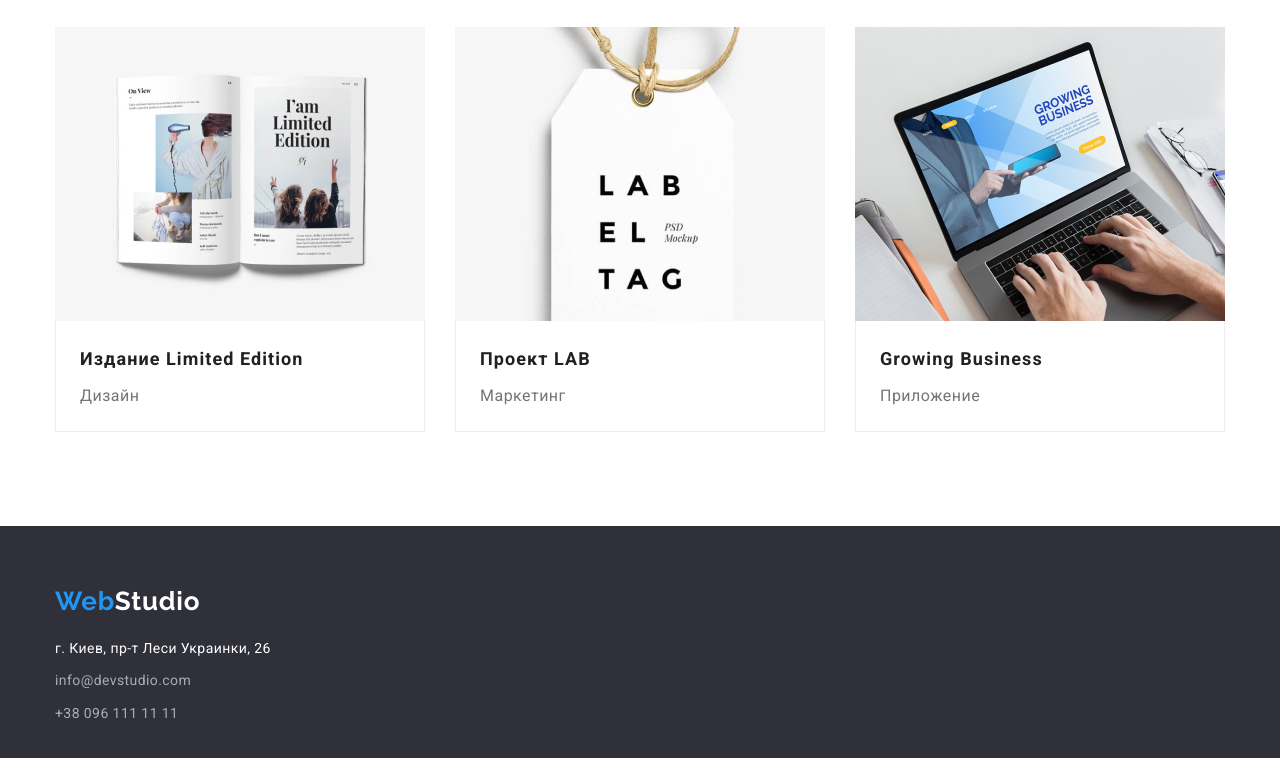
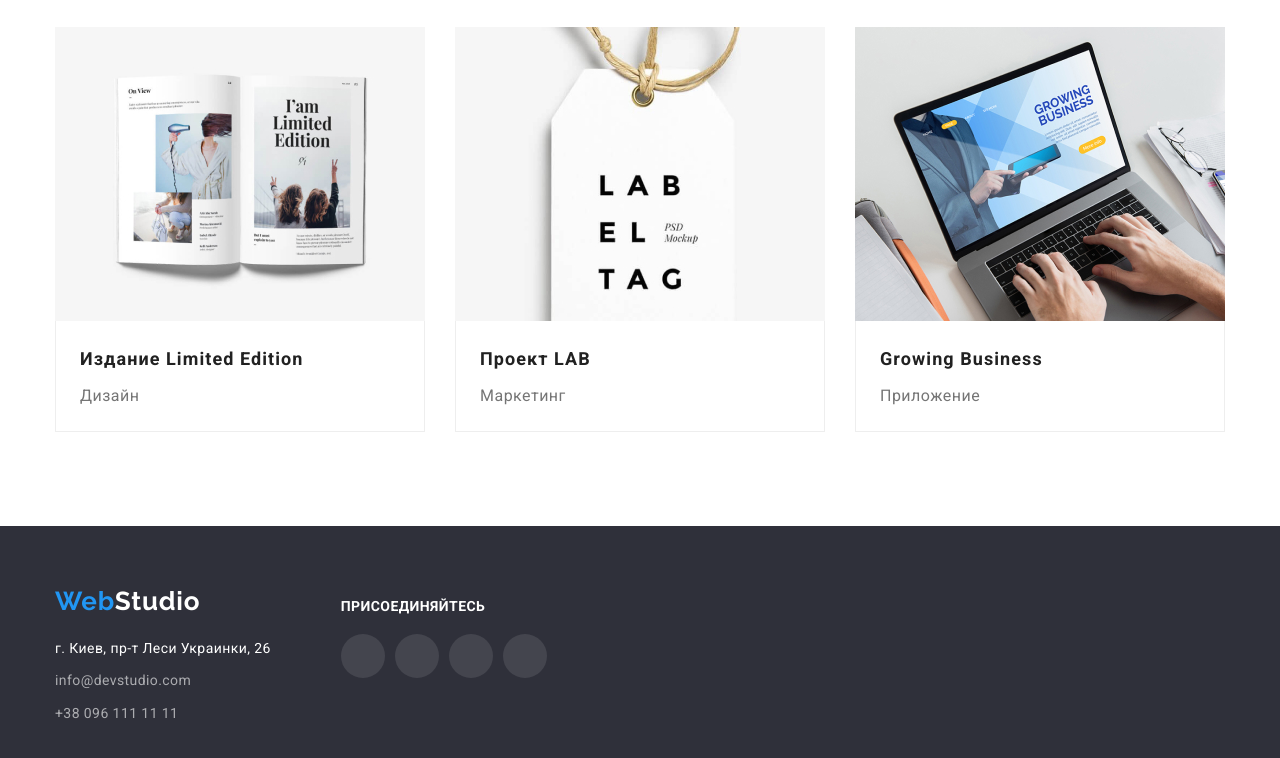
Before and after one commit to RomanSRDK/goit-markup-hw-04, a plain HTML site: page portfolio.html in a window 1280 px wide. Shown: the part 1106-1864 px from the top of the page. Drawn offline with nearby package versions, Linux system fonts and the light colour scheme.

```diff
--- a/portfolio.html
+++ b/portfolio.html
@@ -35,13 +35,21 @@
             <li class="nav-list"><a href="" class="link">Контакты</a></li>
           </ul>
         </nav>
-        <!--контакты-->
+
+        <!------------контакты------------>
         <ul class="list header-group">
           <li class="header-group-list">
-            <a href="mailto:info@devstudio.com" class="contact-us-header link"
-              >info@devstudio.com</a>
+            <a href="mailto:info@devstudio.com" target="_blank" rel="noreferrer noopener" aria-label="почта" class="contact-us-header link"
+              ><svg width="16" height="12" class="contact-us-icon">
+                <use href="./images-desktop/icons.svg#envelope"></use>
+              </svg>info@devstudio.com</a>
           </li>
-          <li class="header-group-list"><a href="tel:+380961111111" class="contact-us-header link">+38 096 111 11 11</a></li>
+
+          <li class="header-group-list">
+            <a href="tel:+380961111111" target="_blank" rel="noreferrer noopener" aria-label="телефон" class="contact-us-header link"><svg width="10" height="16" class="contact-us-icon">
+              <use href="./images-desktop/icons.svg#smartphone"></use>
+            </svg>+38 096 111 11 11</a>
+          </li>
         </ul>
       </div>
       </header>
@@ -196,12 +204,14 @@
 
     <!--Подвал-->
     <footer class="footer">
-      <div class="container">
+
+      <div class="container footer-container">
+        <div class="footer-left-side">
         <a href="./index.html" class="logo-footer"
           ><span class="logo-web-color">Web</span>Studio</a
         >
         <!--контакты-->
-        <address class="address-block">
+        <address>
           <ul class="list">
             <li class="address-list">
               <a href="https://goo.gl/maps/LPEJVMpC73GCGw6BA" class="address-country"
@@ -213,7 +223,51 @@
           </ul>
         </address>
       </div>
+
+        <div class="footer-right-side">
+          <h4 class="footer-invite">присоединяйтесь</h4>
+          <ul class="list footer-icons">
+            <li class="footer-list">
+              <a href="https://instagram.com/" target="_blank" rel="noreferrer noopener" aria-label="Instagram icon" class="footer-link">
+                <svg width="20" height="20">
+                  <use href="./images-desktop/icons.svg#instagram">
+                  </use>
+                </svg></a>
+          </li>
+
+          <li class="footer-list">
+            <a href="https://twitter.com/" target="_blank" rel="noreferrer noopener" aria-label="Twitter icon" class="footer-link">
+              <svg width="20" height="20">
+                <use href="./images-desktop/icons.svg#twitter">
+                </use>
+              </svg></a>
+          </li>
+
+          <li class="footer-list">
+            <a href="https://facebook.com/" target="_blank" rel="noreferrer noopener" aria-label="Facebook icon" class="footer-link">
+              <svg width="20" height="20">
+                <use href="./images-desktop/icons.svg#facebook">
+                </use>
+              </svg></a>
+          </li>
+
+          <li class="footer-list">
+            <a href="https://linkedin.com/" target="_blank" rel="noreferrer noopener" aria-label="Linkedin icon" class="footer-link">
+              <svg width="20" height="20">
+                <use href="./images-desktop/icons.svg#linkedin">
+                </use>
+              </svg></a>
+          </li>
+        </ul>
+        </div>
+      </div>
+
+
       </footer>
+
+      <!-- <svg width="" height="">
+        <use href=""></use>
+      </svg> -->
 
   </body>
 </html>
```
